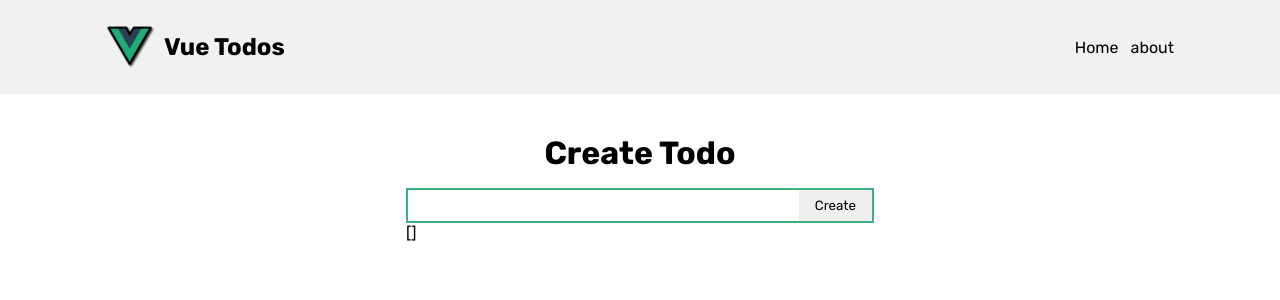
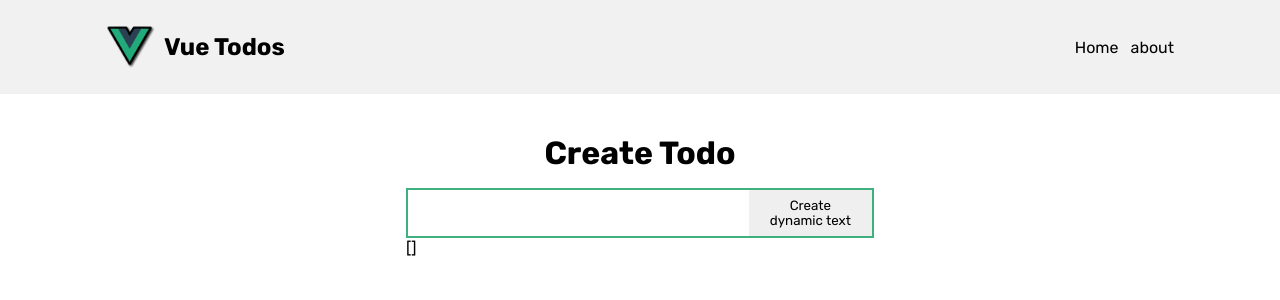
Before and after one commit to 99ionut/VueJSTutorial, a Vue app in the folder vue-todos/: page / in a window 1280 px wide. Shown: the top 300 px of the page. Built offline with nearby package versions, Linux system fonts and the light colour scheme.

Commit message:
slots (reusable html to make components more dynamic)

```diff
--- /dev/null
+++ b/vue-todos/src/components/TodoButton.vue
@@ -0,0 +1,21 @@
+<script setup>
+
+
+</script>
+
+<template>
+    <button>
+        <slot>
+            <!--fallback if we dont add anything-->
+            Create
+        </slot>
+    </button>
+</template>
+
+<style lang="scss" scoped>
+
+  button {
+    padding: 8px 16px;
+    border: none;
+  }
+</style>
--- a/vue-todos/src/components/TodoCreator.vue
+++ b/vue-todos/src/components/TodoCreator.vue
@@ -1,5 +1,7 @@
 <script setup>
 import { reactive, defineEmits } from "vue";
+import TodoButton from "./TodoButton.vue";
+
 
 const emit = defineEmits(["create-todo"]);
 
@@ -24,7 +26,7 @@ const createTodo = () =>{
 <template lang="">
     <div class="input-wrap" :class="{'input-err': todoState.invalid}">
         <input type="text" v-model="todoState.todo">
-        <button @click="createTodo()">Create</button>
+        <TodoButton @click="createTodo()">Create dynamic text</TodoButton>
     </div>
     <p v-show="todoState.invalid" class="err-msg">{{ todoState.errMsg}}</p>
 </template>
@@ -54,10 +56,6 @@ const createTodo = () =>{
     }
   }
 
-  button {
-    padding: 8px 16px;
-    border: none;
-  }
 }
 .err-msg {
     margin-top: 6px;
```
